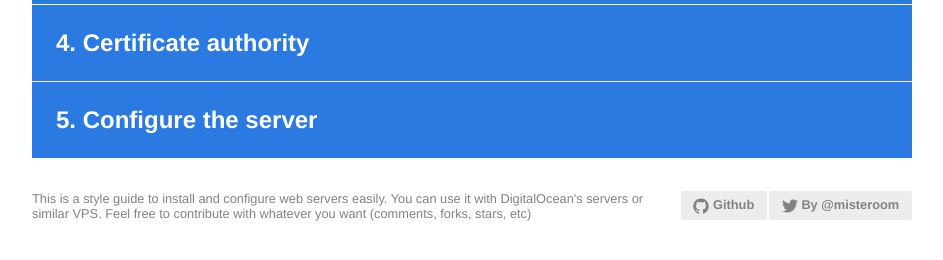
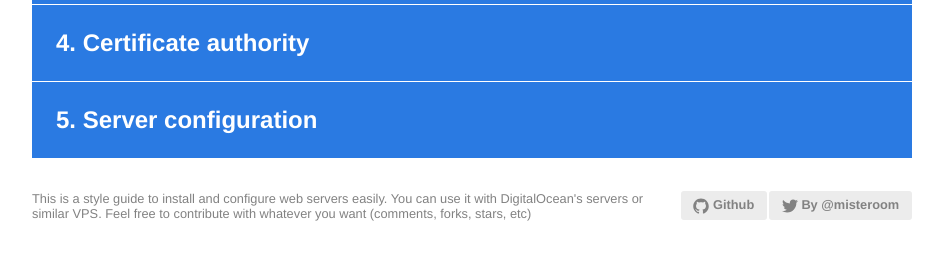
Before and after one commit to oscarotero/server-style-guide, a Jekyll site: the page built from index.html, in a window 1280 px wide. Shown: the part 499-759 px from the top of the page, without its empty margins (168-1111 px from the left). Built offline with Jekyll 4.4.1, drawn with Linux system fonts in a browser that asks for light colours.

Commit message:
Changed section title

```diff
--- a/_data/server.yml
+++ b/_data/server.yml
@@ -1,4 +1,4 @@
-title: Configure the server
+title: Server configuration
 
 steps:
   - title: Activate apache modules
```
